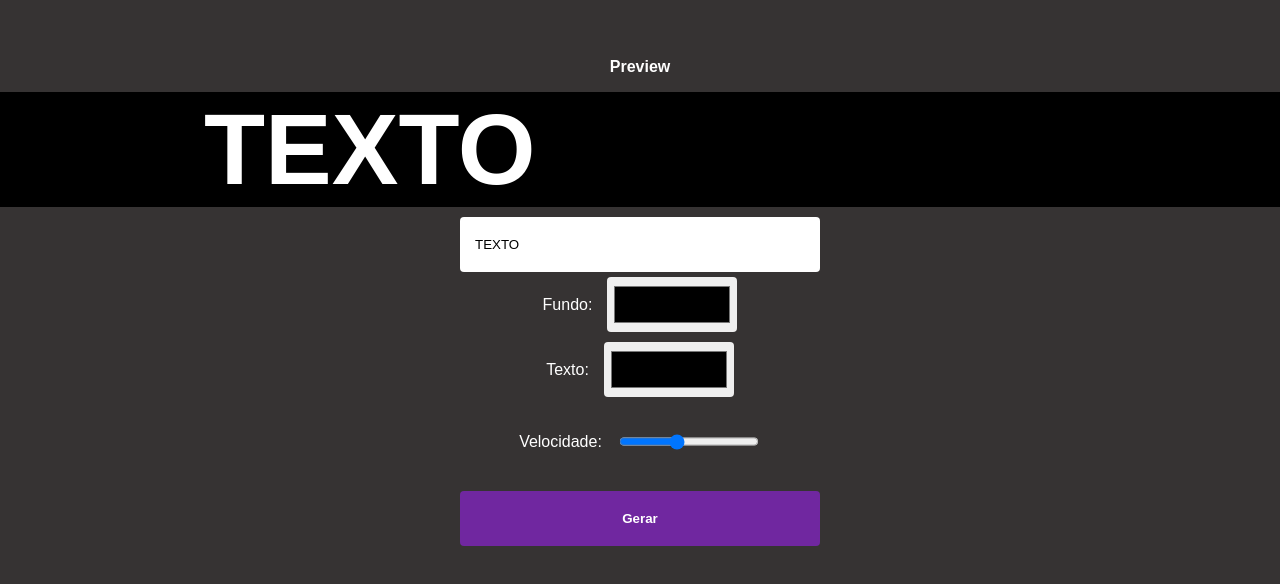
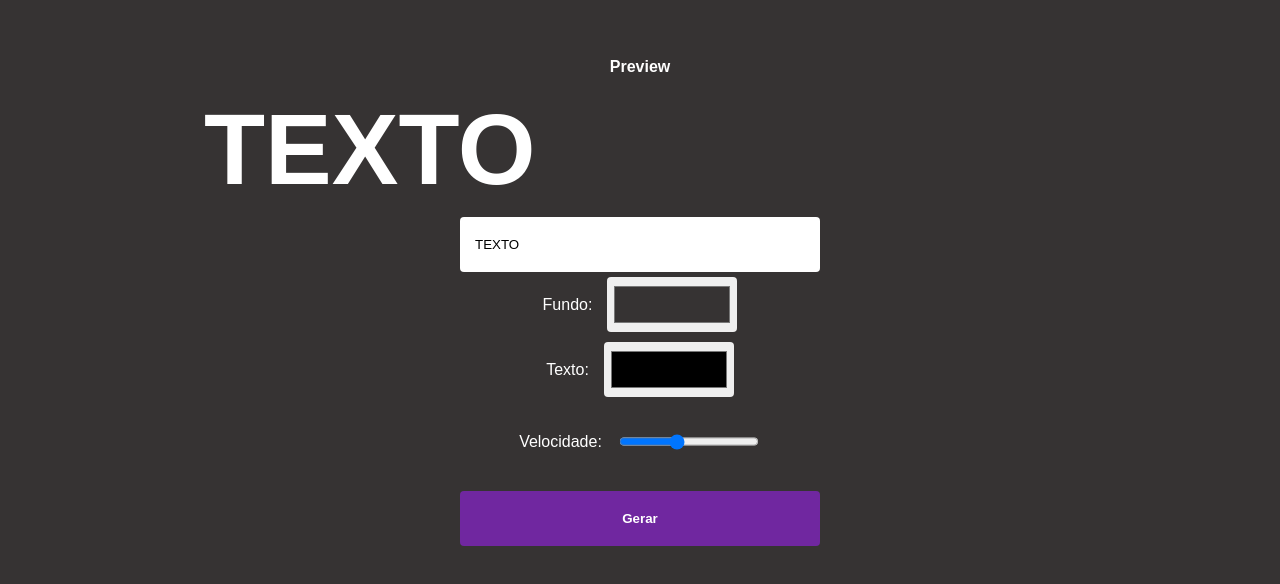
Before and after one commit to LeoGonzaga/digital-signboard, a React (Vite) app: page / in a window 1280 px wide. Shown: the part 106-690 px from the top of the page. Built offline with nearby package versions, Linux system fonts and the light colour scheme.

Commit message:
feature: adding space between phrases

```diff
--- a/src/pages/Board/Board.tsx
+++ b/src/pages/Board/Board.tsx
@@ -11,11 +11,16 @@ export const Board = (): JSX.Element => {
 				gradient={false}
 				speed={speed * 5}
 				direction="left"
-				style={{ background, display: 'flex', alignItems: 'center' }}
+				style={{
+					background,
+					display: 'flex',
+					alignItems: 'center',
+				}}
 			>
 				<Styles.Text color={color} background={background}>
-					{`${text} ` + ` `}
+					{`${text}`}
 				</Styles.Text>
+				<span> </span>
 			</Marquee>
 		</Styles.Container>
 	);
--- a/src/pages/Board/styles.ts
+++ b/src/pages/Board/styles.ts
@@ -4,6 +4,9 @@ const Container = styled.div<{ background: string }>`
 	background-color: ${(props) => props.background};
 
 	height: 100vh;
+	span {
+		width: 140px;
+	}
 `;
 
 const Text = styled.p<{ color: string; background: string }>`
--- a/src/pages/Create/Create.tsx
+++ b/src/pages/Create/Create.tsx
@@ -1,5 +1,6 @@
 /* eslint-disable radix */
 /* eslint-disable jsx-a11y/no-distracting-elements */
+import { COLORS } from '@src/constants/colors';
 import { useData } from '@src/stores/useData';
 import { ChangeEvent, useState } from 'react';
 import Marquee from 'react-fast-marquee';
@@ -12,7 +13,9 @@ export const Create = (): JSX.Element => {
 	const [text, setText] = useState<string>('TEXTO');
 	const [speed, setSpeed] = useState<number>(40);
 	const [color, setColor] = useState<string>('#fff');
-	const [backgroundColor, setBackGroundColor] = useState<string>('black');
+	const [backgroundColor, setBackGroundColor] = useState<string>(
+		COLORS.details
+	);
 
 	const handleChangeText = ({ target }: ChangeEvent<HTMLInputElement>) => {
 		setText(target.value);
```
